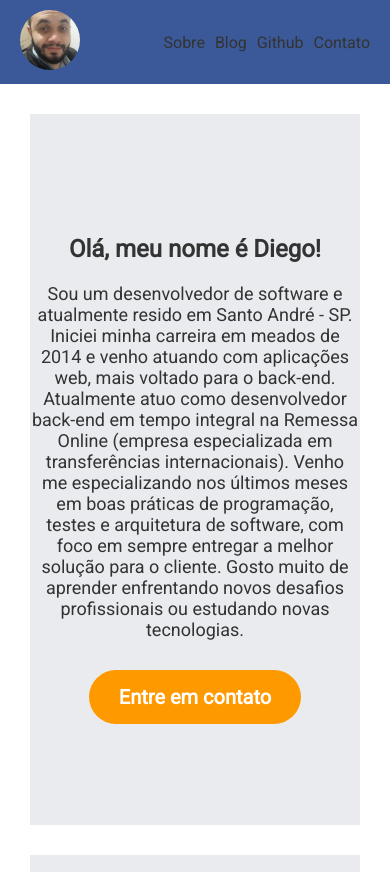
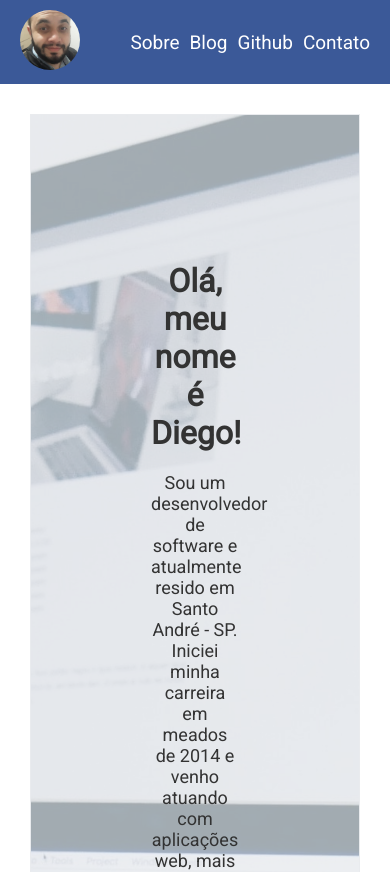
Before and after one commit to DsGomes/dsgomes.github.io, a plain HTML site: page index.html in a window 390 px wide. Shown: the top 872 px of the page. Drawn offline with Linux system fonts and the light colour scheme.

Commit message:
add changes to let website responsive

```diff
--- a/css/styles.css
+++ b/css/styles.css
@@ -43,8 +43,14 @@ body {
   }
 
   nav ul li a {
-    color: var(--cor-texto);
+    color: var(--cor-fundo);
     text-decoration: none;
+    font-size: 19px;
+    transition: color 0.3s;
+  }
+
+  nav ul li a:hover {
+    color: #ff9900;
   }
 
   nav {
@@ -109,6 +115,11 @@ body {
     margin: 5px;
   }
 
+  .stack .logos img {
+    width: 100%;
+    height: auto;
+  }
+
   /* Contato */
 
   .contato-links {
@@ -154,15 +165,38 @@ body {
 
   #sobre {
     position: relative;
-    background-size: cover;
-    background-position: center;
-    padding: 100px 0;
+    overflow: hidden;
+  }
+
+  .sobre-content {
+    position: relative;
+    z-index: 2;
+    padding: 100px;
     text-align: center;
   }
 
-  .sobre-content {
-    max-width: 600px;
-    margin: 0 auto;
+  .imagem {
+    position: absolute;
+    top: 0;
+    right: -200px;
+    bottom: 0;
+    left: -200px;
+    background-image: url('../img/background-programmer.jpg');
+    background-size: cover;
+    background-position: center;
+    opacity: 0.3;
+    z-index: 1;
+  }
+
+  h2 {
+    font-size: 32px;
+    font-weight: bold;
+    margin-bottom: 20px;
+  }
+
+  p {
+    font-size: 18px;
+    margin-bottom: 30px;
   }
 
   .cta-button {
@@ -180,14 +214,3 @@ body {
   .cta-button:hover {
     background-color: #ff6600;
   }
-
-  h2 {
-    font-size: 22px;
-    font-weight: bold;
-    margin-bottom: 20px;
-  }
-
-  p {
-    font-size: 18px;
-    margin-bottom: 30px;
-  }
--- a/index.html
+++ b/index.html
@@ -3,7 +3,7 @@
 <head>
   <meta charset="UTF-8">
   <meta name="viewport" content="width=device-width, initial-scale=1.0">
-  <title>Meu Portfólio</title>
+  <title>Desenvolvedor de software - Diego da Silva Gomes</title>
   <link rel="stylesheet" href="css/styles.css">
   <link href="https://fonts.googleapis.com/css2?family=Roboto&display=swap" rel="stylesheet">
 </head>
@@ -24,7 +24,7 @@
 
   <section id="sobre">
     <div class="sobre-content">
-        <h1>Olá, meu nome é Diego!</h1>
+        <h2>Olá, meu nome é Diego!</h2>
         <p>Sou um desenvolvedor de software e atualmente resido em Santo André - SP. Iniciei minha carreira em meados de 2014 e venho atuando com aplicações web, mais voltado para o back-end.
 
             Atualmente atuo como desenvolvedor back-end em tempo integral na Remessa Online (empresa especializada em transferências internacionais).
@@ -33,6 +33,7 @@
 
         <a href="#contato" class="cta-button">Entre em contato</a>
     </div>
+    <div class="imagem"></div>
   </section>
 
   <section id="tecnologias">
```
